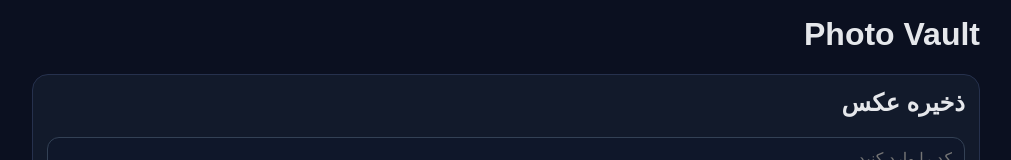
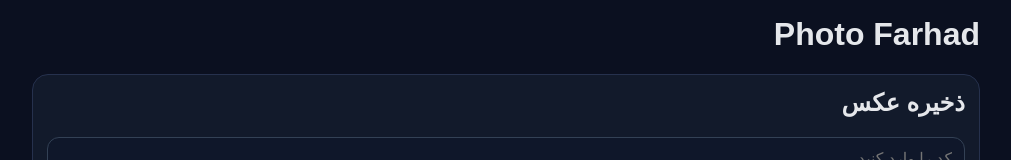
Before and after one commit to farhadabassi1359-source/photo-vault1, a plain HTML site: page index.html in a window 1280 px wide. Shown: the top 160 px of the page, without its empty margins (134-1145 px from the left). Drawn offline with Linux system fonts and the light colour scheme.

Commit message:
Update index.html

```diff
--- a/index.html
+++ b/index.html
@@ -221,7 +221,7 @@
 
 <body>
   <div class="container">
-    <h1>Photo Vault</h1>
+    <h1>Photo Farhad</h1>
 
     <div class="card">
       <h2>ذخیره عکس</h2>
```
